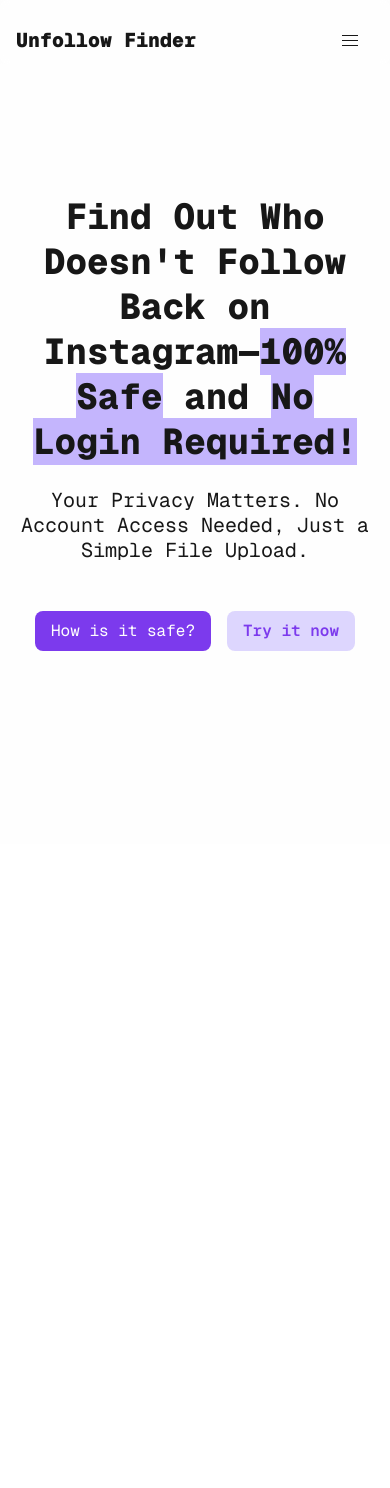
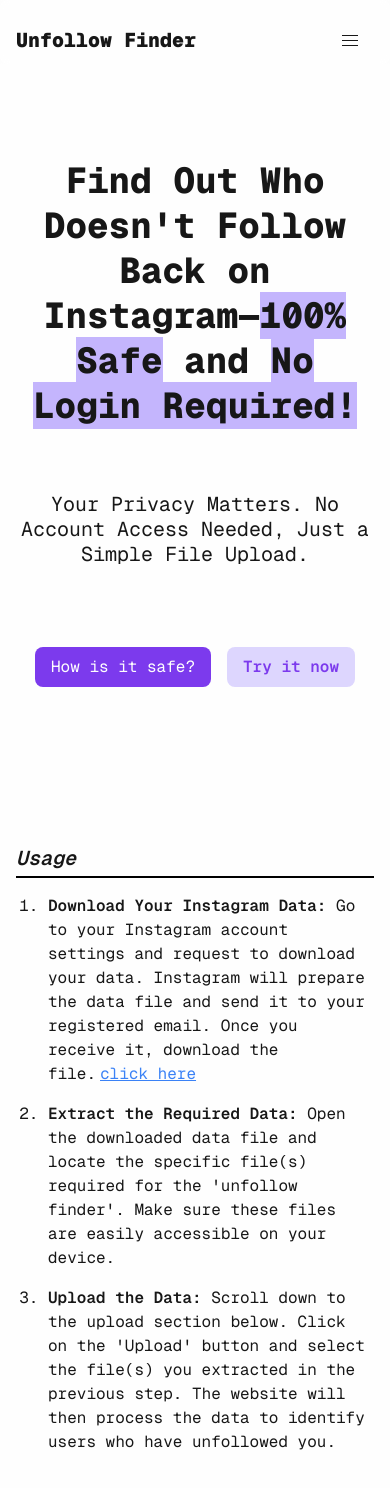
Before and after one commit to gamassss/unfollow-finder, a Next.js app: page / in a window 390 px wide. Shown: the top 1488 px of the page. Before the commit the page ends 844 px from the top, so only its background shows below. Built offline with nearby package versions, Linux system fonts and the light colour scheme.

Commit message:
feat: add Usage section and make it responsive

```diff
--- a/src/app/(root)/page.tsx
+++ b/src/app/(root)/page.tsx
@@ -1,9 +1,11 @@
 import HeroSection from "@/components/organisms/HeroSection";
+import UsageSection from "@/components/organisms/UsageSection";
 
 export default function Home() {
   return (
-    <div className="container min-h-screen bg-[#fefefe]">
+    <div className="container bg-[#fefefe]">
       <HeroSection />
+      <UsageSection />
     </div>
   );
 }
--- /dev/null
+++ b/src/components/atoms/UsageItem.tsx
@@ -0,0 +1,20 @@
+interface UsageItemProps {
+  title: string;
+  desc: string;
+  link?: {href: string; text: string};
+}
+
+const UsageItem: React.FC<UsageItemProps> = ({title, desc, link}) => {
+  return (
+    <li className="mb-4">
+      <span className="font-semibold">{title}:</span> {desc}
+      {link && (
+        <a href={link.href} className="text-blue-500 underline ml-1">
+          {link.text}
+        </a>
+      )}
+    </li>
+  );
+}
+
+export default UsageItem;
--- a/src/components/organisms/HeroSection.tsx
+++ b/src/components/organisms/HeroSection.tsx
@@ -1,12 +1,12 @@
 const HeroSection: React.FC = () => {
   return (
-    <div className="h-screen flex flex-col justify-center items-center">
-      <h1 className="text-4xl md:text-5xl font-extrabold text-center mb-6 leading-tight md:w-9/12">
+    <div className="min-h-screen flex flex-col justify-center items-center">
+      <h1 className="text-4xl md:text-5xl font-extrabold text-center mb-16 md:mb-16 leading-tight md:leading-tight md:w-9/12">
         Find Out Who Doesn{"'"}t Follow Back on Instagram—
         <span className="bg-violet-300">100% Safe</span> and{" "}
         <span className="bg-violet-300">No Login Required!</span>
       </h1>
-      <h4 className="text-xl font-normal text-center leading-tight md:w-3/4 mb-12">
+      <h4 className="text-xl font-normal text-center leading-tight md:w-3/4 mb-20 md:mb-16">
         Your Privacy Matters. No Account Access Needed, Just a Simple File
         Upload.
       </h4>
--- a/src/components/organisms/Navbar.tsx
+++ b/src/components/organisms/Navbar.tsx
@@ -7,6 +7,7 @@
 
 const navbarItems: ReadonlyArray<{ href: string; label: string }> = [
   { href: "#how-it-works", label: "How It Works" },
+  { href: "#usage", label: "Usage" },
   { href: "#try-it-now", label: "Try It Now" },
   { href: "#faq", label: "FAQ" },
 ];
--- /dev/null
+++ b/src/components/organisms/UsageSection.tsx
@@ -0,0 +1,31 @@
+import UsageItem from "../atoms/UsageItem";
+
+const UsageSection: React.FC = () => {
+  return (
+    <div className="pb-16">
+      <h1 className="font-semibold text-xl md:text-2xl pb-1 mb-4 italic border-b-2 border-black">
+        Usage
+      </h1>
+      <ol className="list-decimal ml-8">
+        <UsageItem
+          title="Download Your Instagram Data"
+          desc="Go to your Instagram account settings and request to download your data. Instagram will prepare the data file and send it to your registered email. Once you receive it, download the file."
+          link={{
+            href: "/",
+            text: "click here",
+          }}
+        />
+        <UsageItem
+          title="Extract the Required Data"
+          desc="Open the downloaded data file and locate the specific file(s) required for the 'unfollow finder'. Make sure these files are easily accessible on your device."
+        />
+        <UsageItem
+          title="Upload the Data"
+          desc="Scroll down to the upload section below. Click on the 'Upload' button and select the file(s) you extracted in the previous step. The website will then process the data to identify users who have unfollowed you."
+        />
+      </ol>
+    </div>
+  );
+}
+
+export default UsageSection;
```
